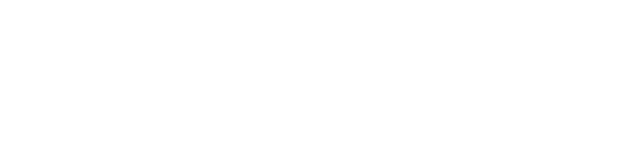
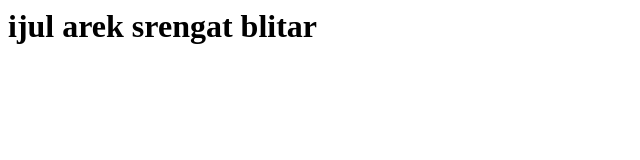
Before and after one commit to izzul335/praktikum, a plain HTML site: page index.html in a window 1280 px wide. Shown: the whole page, without its empty margins (0-640 px from the left). Drawn offline with Linux system fonts and the light colour scheme.

Commit message:
membuat h1.html

```diff
--- a/index.html
+++ b/index.html
@@ -2,5 +2,6 @@
   <head><title> Belajar GitHub </title>
   </head>
   <body>
+    <h1>ijul arek srengat blitar</h1>
   </body>
 </html>
```
